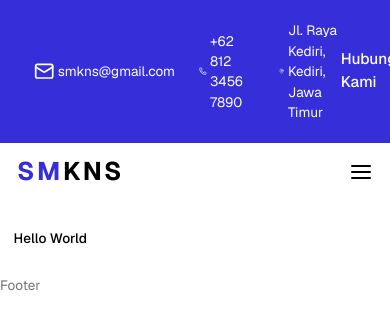
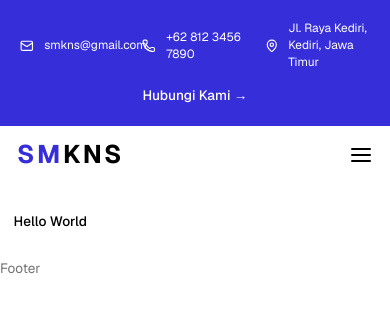
Before and after one commit to Rineta2/education-v2, a Next.js app: page / in a window 390 px wide. Shown: the top 328 px of the page. Built offline with nearby package versions, Linux system fonts and the light colour scheme.

Commit message:
[fixed] responsive annount

```diff
--- a/package.json
+++ b/package.json
@@ -20,11 +20,12 @@
     "@types/node": "^20",
     "@types/react": "^19",
     "@types/react-dom": "^19",
+    "autoprefixer": "^10.4.20",
     "daisyui": "^4.12.23",
     "eslint": "^9",
     "eslint-config-next": "15.1.4",
-    "postcss": "^8",
-    "tailwindcss": "^3.4.1",
+    "postcss": "^8.5.1",
+    "tailwindcss": "^3.4.17",
     "typescript": "^5"
   }
 }
--- a/src/components/layout/Annount.tsx
+++ b/src/components/layout/Annount.tsx
@@ -1,31 +1,45 @@
 import React from 'react'
-
 import Link from 'next/link'
-
 import { Mail, MapPin, Phone } from 'lucide-react'
 
 export default function Annount() {
     return (
-        <div className='w-full h-full bg-primary flex justify-between items-center px-10 py-6'>
-            <div className='flex items-center gap-7'>
-                <a href="mailto:smkns@gmail.com" target='_blank' rel='noopener noreferrer' className='flex items-center gap-1 text-background'>
-                    <Mail className='w-6 h-6' />
-                    <p>smkns@gmail.com</p>
-                </a>
+        <div className='w-full bg-primary text-background'>
+            <div className="container mx-auto py-6 px-4">
+                <div className="flex flex-col md:flex-row justify-between md:items-center gap-4">
+                    <div className='grid grid-cols-3 gap-1'>
+                        <a href="mailto:smkns@gmail.com"
+                            className='flex items-center gap-1 hover:translate-y-[-2px] transition-all duration-300 group'>
+                            <div className='p-2 rounded-full bg-background/10 group-hover:bg-background/20'>
+                                <Mail className='w-4 h-4 md:w-5 md:h-5' />
+                            </div>
+                            <p className='text-sm md:text-base'>smkns@gmail.com</p>
+                        </a>
 
-                <a href="tel:+6281234567890" target='_blank' rel='noopener noreferrer' className='flex items-center gap-1 text-background'>
-                    <Phone className='w-6 h-6' />
-                    <p>+62 812 3456 7890</p>
-                </a>
+                        <a href="tel:+6281234567890"
+                            className='flex items-center gap-1 hover:translate-y-[-2px] transition-all duration-300 group'>
+                            <div className='p-2 rounded-full bg-background/10 group-hover:bg-background/20'>
+                                <Phone className='w-4 h-4 md:w-5 md:h-5' />
+                            </div>
+                            <p className='text-sm md:text-base'>+62 812 3456 7890</p>
+                        </a>
 
-                <a href="https://maps.app.goo.gl/34567890" target='_blank' rel='noopener noreferrer' className='flex items-center gap-1 text-background'>
-                    <MapPin className='w-6 h-6' />
-                    <p>Jl. Raya Kediri, Kediri, Jawa Timur</p>
-                </a>
-            </div>
+                        <a href="https://maps.app.goo.gl/34567890"
+                            className='flex items-center gap-1 hover:translate-y-[-2px] transition-all duration-300 group'>
+                            <div className='p-2 rounded-full bg-background/10 group-hover:bg-background/20'>
+                                <MapPin className='w-4 h-4 md:w-5 md:h-5' />
+                            </div>
+                            <p className='text-sm md:text-base'>Jl. Raya Kediri, Kediri, Jawa Timur</p>
+                        </a>
+                    </div>
 
-            <div className="">
-                <Link href="/contact" className='text-background text-lg font-medium transition-all duration-300 relative after:content-[""] after:absolute after:0 after:h-0.5 after:bg-background after:bottom-0 after:left-0 hover:after:w-full'>Hubungi Kami</Link>
+                    <Link href="/contact"
+                        className='group flex items-center justify-center gap-1 text-base font-medium
+                        hover:translate-x-1 transition-all duration-300'>
+                        <span>Hubungi Kami</span>
+                        <span className='group-hover:translate-x-1 transition-all duration-300'>→</span>
+                    </Link>
+                </div>
             </div>
         </div>
     )
```
Also changed, not shown: 1 other file (tests, documents, lock files or other folders).
